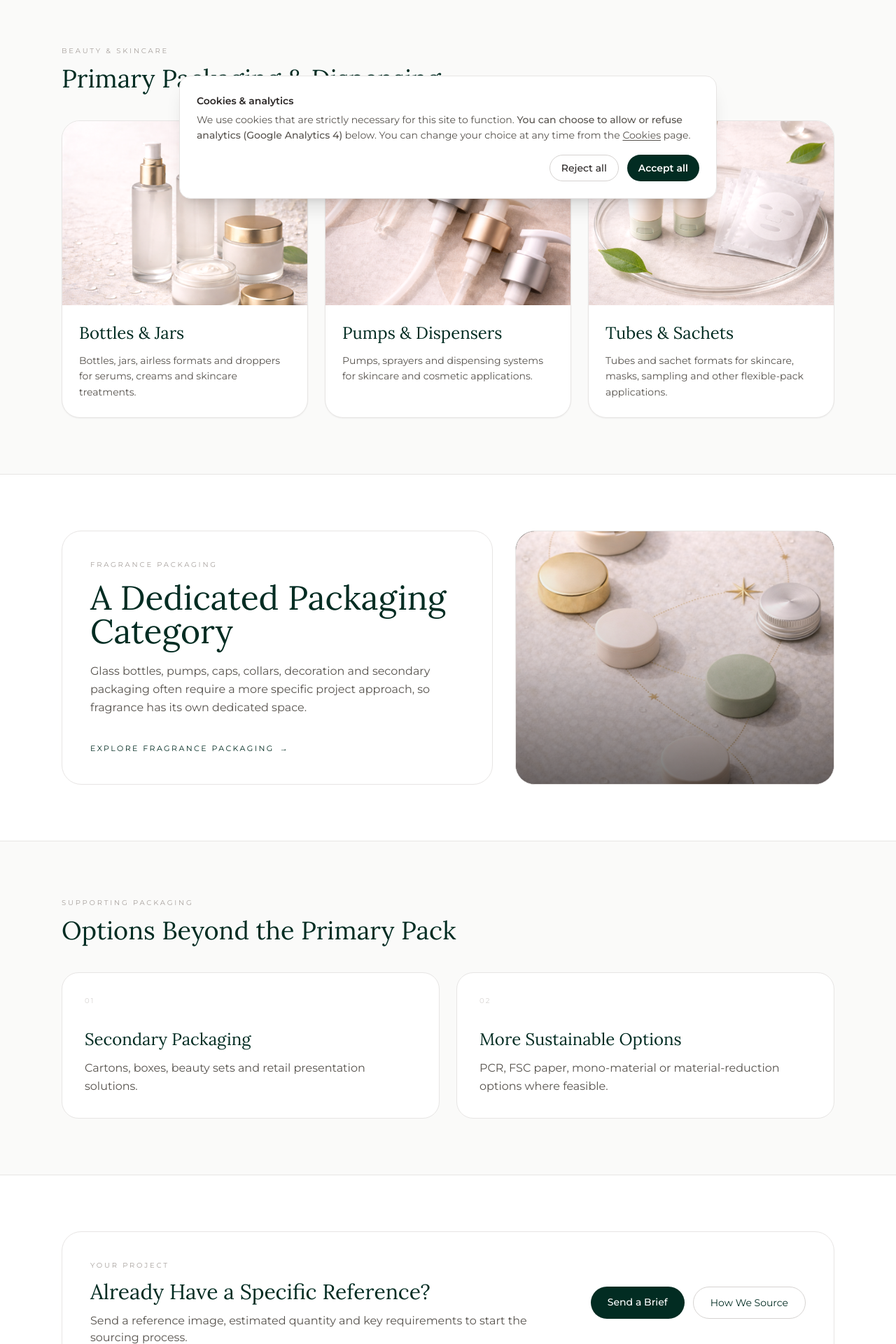
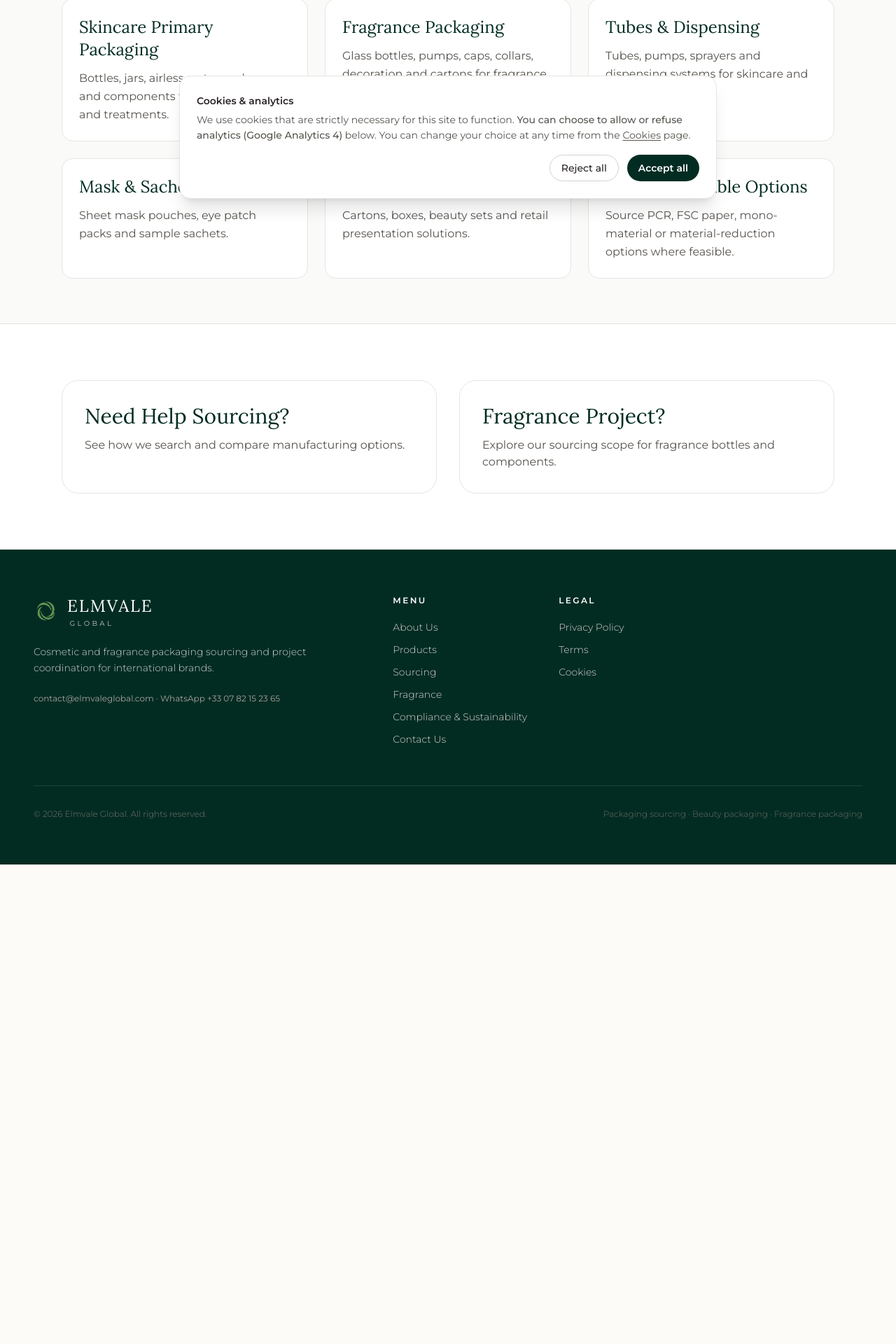
Before and after one commit to cathy6140/-Elmvale-Global-.github.io, a React (Vite) app: page /products in a window 1280 px wide. Shown: the part 500-2420 px from the top of the page at 70% size. After the commit the page ends 1735 px from the top, so only its background shows below. Built offline with nearby package versions, Linux system fonts and the light colour scheme.

Commit message:
Restore original packaging page structure (#28)

```diff
--- a/src/pages/Products.tsx
+++ b/src/pages/Products.tsx
@@ -5,194 +5,58 @@ import { LanguageContext } from "../App";
 const Products: React.FC = () => {
   const { language } = useContext(LanguageContext);
   const fr = language === "fr";
-
-  const primaryCards = fr
+  const categories = fr
     ? [
-        {
-          title: "Flacons & pots",
-          desc: "Flacons, pots, formats airless et droppers pour sérums, crèmes et soins.",
-          image: "/flacons-pots-product.png",
-        },
-        {
-          title: "Pompes & distributeurs",
-          desc: "Pompes, sprays et composants de distribution pour soins et cosmétiques.",
-          image: "/pompes-distributeurs-product.png",
-        },
-        {
-          title: "Tubes & sachets",
-          desc: "Tubes et sachets pour soins, masques, échantillons et autres formats souples.",
-          image: "/tubes-sachets-product.png",
-        },
+        ["Packaging skincare primaire", "Flacons, pots, airless, droppers et composants pour sérums, crèmes et soins."],
+        ["Packaging parfum", "Flacons verre, pompes, capots, cols, décoration et étuis pour projets fragrance."],
+        ["Tubes & distribution", "Tubes, pompes, sprays et systèmes de distribution pour soins et cosmétiques."],
+        ["Mask & sachet packaging", "Pochettes sheet mask, eye patch et sachets échantillons."],
+        ["Packaging secondaire", "Cartons, coffrets, beauty sets et solutions de présentation retail."],
+        ["Options plus durables", "Recherche d’options PCR, papier FSC, mono-matériau ou réduction matière selon faisabilité."]
       ]
     : [
-        {
-          title: "Bottles & Jars",
-          desc: "Bottles, jars, airless formats and droppers for serums, creams and skincare treatments.",
-          image: "/flacons-pots-product.png",
-        },
-        {
-          title: "Pumps & Dispensers",
-          desc: "Pumps, sprayers and dispensing systems for skincare and cosmetic applications.",
-          image: "/pompes-distributeurs-product.png",
-        },
-        {
-          title: "Tubes & Sachets",
-          desc: "Tubes and sachet formats for skincare, masks, sampling and other flexible-pack applications.",
-          image: "/tubes-sachets-product.png",
-        },
-      ];
-
-  const supportingCards = fr
-    ? [
-        ["Packaging secondaire", "Cartons, coffrets, beauty sets et solutions de présentation retail."],
-        ["Options plus durables", "Recherche d’options PCR, papier FSC, mono-matériau ou réduction matière selon faisabilité."],
-      ]
-    : [
+        ["Skincare Primary Packaging", "Bottles, jars, airless systems, droppers and components for serums, creams and treatments."],
+        ["Fragrance Packaging", "Glass bottles, pumps, caps, collars, decoration and cartons for fragrance projects."],
+        ["Tubes & Dispensing", "Tubes, pumps, sprayers and dispensing systems for skincare and cosmetics."],
+        ["Mask & Sachet Packaging", "Sheet mask pouches, eye patch packs and sample sachets."],
         ["Secondary Packaging", "Cartons, boxes, beauty sets and retail presentation solutions."],
-        ["More Sustainable Options", "PCR, FSC paper, mono-material or material-reduction options where feasible."],
+        ["More Sustainable Options", "Source PCR, FSC paper, mono-material or material-reduction options where feasible."]
       ];
 
   return (
     <div className="bg-white">
-      <section className="max-w-6xl mx-auto px-6 pt-28 pb-16">
-        <p className="uppercase text-xs tracking-[0.3em] text-stone-400 mb-4">PACKAGING</p>
-        <h1 className="font-serif text-5xl md:text-6xl text-brand-dark mb-6 max-w-4xl">
-          {fr ? "Les catégories de packaging que nous pouvons sourcer" : "Packaging Categories We Can Source"}
+      <section className="max-w-6xl mx-auto px-6 pt-28 pb-16 text-center">
+        <p className="uppercase text-xs tracking-[0.3em] text-stone-400 mb-4">{fr ? "PACKAGING" : "PACKAGING"}</p>
+        <h1 className="font-serif text-5xl md:text-6xl text-brand-dark mb-6">
+          {fr ? "Catégories de packaging que nous pouvons sourcer" : "Packaging Categories We Can Source"}
         </h1>
-        <p className="text-lg md:text-xl text-stone-600 max-w-3xl leading-relaxed">
+        <p className="text-xl text-stone-600 max-w-3xl mx-auto leading-relaxed">
           {fr
-            ? "Nous ne travaillons pas à partir d’un catalogue fixe. Partagez votre référence, votre format ou votre objectif projet et nous recherchons les options fabricants les plus pertinentes."
-            : "We are not limited to a fixed catalog. Share a reference, format or project requirement and we will search for relevant manufacturing options."}
+            ? "Nous ne limitons pas le sourcing à un catalogue fixe. Partagez votre référence ou besoin et nous recherchons les options fabricants les plus pertinentes."
+            : "We are not limited to a fixed catalog. Share a reference or requirement and we will search for relevant manufacturing options."}
         </p>
       </section>
 
       <section className="bg-stone-50 border-y border-stone-200">
-        <div className="max-w-6xl mx-auto px-6 py-18 md:py-20">
-          <div className="flex items-end justify-between gap-6 mb-10">
-            <div>
-              <p className="uppercase text-[10px] tracking-[0.28em] text-stone-400 mb-3">
-                {fr ? "BEAUTÉ & SKINCARE" : "BEAUTY & SKINCARE"}
-              </p>
-              <h2 className="font-serif text-3xl md:text-4xl text-brand-dark">
-                {fr ? "Packaging primaire & systèmes de distribution" : "Primary Packaging & Dispensing"}
-              </h2>
+        <div className="max-w-6xl mx-auto px-6 py-16 grid md:grid-cols-2 lg:grid-cols-3 gap-6">
+          {categories.map(([title, desc]) => (
+            <div key={title} className="bg-white rounded-2xl border border-stone-200 p-6">
+              <h2 className="font-serif text-2xl text-brand-dark mb-3">{title}</h2>
+              <p className="text-stone-600 leading-relaxed">{desc}</p>
             </div>
-          </div>
-
-          <div className="grid lg:grid-cols-3 gap-6">
-            {primaryCards.map((card) => (
-              <article
-                key={card.title}
-                className="group overflow-hidden rounded-[26px] border border-stone-200 bg-white shadow-sm transition-all duration-300 hover:-translate-y-1 hover:shadow-[0_16px_36px_rgba(2,44,34,0.07)]"
-              >
-                <div className="relative aspect-[4/3] overflow-hidden bg-stone-100">
-                  <img
-                    src={card.image}
-                    alt=""
-                    aria-hidden="true"
-                    loading="lazy"
-                    className="h-full w-full object-cover saturate-[0.92] contrast-[1.02] transition-transform duration-700 group-hover:scale-[1.035]"
-                  />
-                </div>
-                <div className="p-6">
-                  <h3 className="font-serif text-2xl text-brand-dark mb-3">{card.title}</h3>
-                  <p className="text-sm text-stone-600 leading-relaxed">{card.desc}</p>
-                </div>
-              </article>
-            ))}
-          </div>
+          ))}
         </div>
       </section>
 
-      <section className="max-w-6xl mx-auto px-6 py-20">
-        <div className="grid lg:grid-cols-[1.15fr_0.85fr] gap-8 items-stretch">
-          <div className="rounded-[28px] border border-stone-200 bg-white p-8 md:p-10">
-            <p className="uppercase text-[10px] tracking-[0.28em] text-stone-400 mb-4">
-              {fr ? "PACKAGING PARFUM" : "FRAGRANCE PACKAGING"}
-            </p>
-            <h2 className="font-serif text-4xl md:text-5xl text-brand-dark mb-5">
-              {fr ? "Un univers packaging à part entière" : "A Dedicated Packaging Category"}
-            </h2>
-            <p className="text-stone-600 leading-relaxed max-w-2xl mb-8">
-              {fr
-                ? "Flacons verre, pompes, capots, cols, décoration et packaging secondaire demandent une lecture plus spécifique du projet. Nous avons donc conservé un espace dédié au parfum."
-                : "Glass bottles, pumps, caps, collars, decoration and secondary packaging often require a more specific project approach, so fragrance has its own dedicated space."}
-            </p>
-            <Link
-              to="/fragrance-packaging"
-              className="inline-flex items-center gap-2 text-[11px] uppercase tracking-[0.22em] text-brand-dark"
-            >
-              {fr ? "Voir le packaging parfum" : "Explore fragrance packaging"}
-              <span aria-hidden="true">→</span>
-            </Link>
-          </div>
-
-          <div className="relative overflow-hidden rounded-[28px] border border-stone-200 bg-stone-900 min-h-[320px]">
-            <img
-              src="/bouchons-fermetures-product.png"
-              alt=""
-              aria-hidden="true"
-              loading="lazy"
-              className="absolute inset-0 h-full w-full object-cover saturate-[0.9] contrast-[1.03]"
-            />
-            <div className="absolute inset-0 bg-gradient-to-t from-black/55 via-black/15 to-transparent" />
-          </div>
-        </div>
-      </section>
-
-      <section className="bg-stone-50 border-y border-stone-200">
-        <div className="max-w-6xl mx-auto px-6 py-20">
-          <div className="max-w-2xl mb-10">
-            <p className="uppercase text-[10px] tracking-[0.28em] text-stone-400 mb-3">
-              {fr ? "AUTOUR DU PACKAGING" : "SUPPORTING PACKAGING"}
-            </p>
-            <h2 className="font-serif text-3xl md:text-4xl text-brand-dark">
-              {fr ? "Des options qui complètent le pack primaire" : "Options Beyond the Primary Pack"}
-            </h2>
-          </div>
-
-          <div className="grid md:grid-cols-2 gap-6">
-            {supportingCards.map(([title, desc], index) => (
-              <div key={title} className="rounded-[24px] border border-stone-200 bg-white p-7 md:p-8">
-                <div className="text-[10px] tracking-[0.2em] text-stone-300 mb-8">0{index + 1}</div>
-                <h3 className="font-serif text-2xl text-brand-dark mb-3">{title}</h3>
-                <p className="text-stone-600 leading-relaxed">{desc}</p>
-              </div>
-            ))}
-          </div>
-        </div>
-      </section>
-
-      <section className="max-w-6xl mx-auto px-6 py-20">
-        <div className="rounded-[28px] border border-stone-200 bg-white px-8 py-10 md:px-10 flex flex-col md:flex-row md:items-center md:justify-between gap-8">
-          <div className="max-w-2xl">
-            <p className="uppercase text-[10px] tracking-[0.28em] text-stone-400 mb-3">
-              {fr ? "VOTRE PROJET" : "YOUR PROJECT"}
-            </p>
-            <h2 className="font-serif text-3xl text-brand-dark mb-3">
-              {fr ? "Vous avez une référence précise ?" : "Already Have a Specific Reference?"}
-            </h2>
-            <p className="text-stone-600">
-              {fr
-                ? "Envoyez une photo, une quantité estimée et vos contraintes principales pour démarrer le sourcing."
-                : "Send a reference image, estimated quantity and key requirements to start the sourcing process."}
-            </p>
-          </div>
-          <div className="flex flex-wrap gap-3 shrink-0">
-            <Link
-              to="/contact"
-              className="bg-brand-dark text-white px-6 py-3 rounded-full text-sm font-medium hover:bg-brand-dark/90 transition"
-            >
-              {fr ? "Envoyer un brief" : "Send a Brief"}
-            </Link>
-            <Link
-              to="/sourcing"
-              className="border border-stone-300 text-brand-dark px-6 py-3 rounded-full text-sm hover:border-brand-dark transition"
-            >
-              {fr ? "Voir notre méthode" : "How We Source"}
-            </Link>
-          </div>
-        </div>
+      <section className="max-w-6xl mx-auto px-6 py-20 grid lg:grid-cols-2 gap-8">
+        <Link to="/sourcing" className="border border-stone-200 rounded-3xl p-8 hover:shadow-md transition">
+          <h2 className="font-serif text-3xl text-brand-dark mb-3">{fr ? "Besoin d’aide pour sourcer ?" : "Need Help Sourcing?"}</h2>
+          <p className="text-stone-600">{fr ? "Découvrez comment nous recherchons et comparons les options fabricants." : "See how we search and compare manufacturing options."}</p>
+        </Link>
+        <Link to="/fragrance-packaging" className="border border-stone-200 rounded-3xl p-8 hover:shadow-md transition">
+          <h2 className="font-serif text-3xl text-brand-dark mb-3">{fr ? "Projet parfum ?" : "Fragrance Project?"}</h2>
+          <p className="text-stone-600">{fr ? "Voir nos capacités de sourcing pour flacons et composants parfum." : "Explore our sourcing scope for fragrance bottles and components."}</p>
+        </Link>
       </section>
     </div>
   );
```
